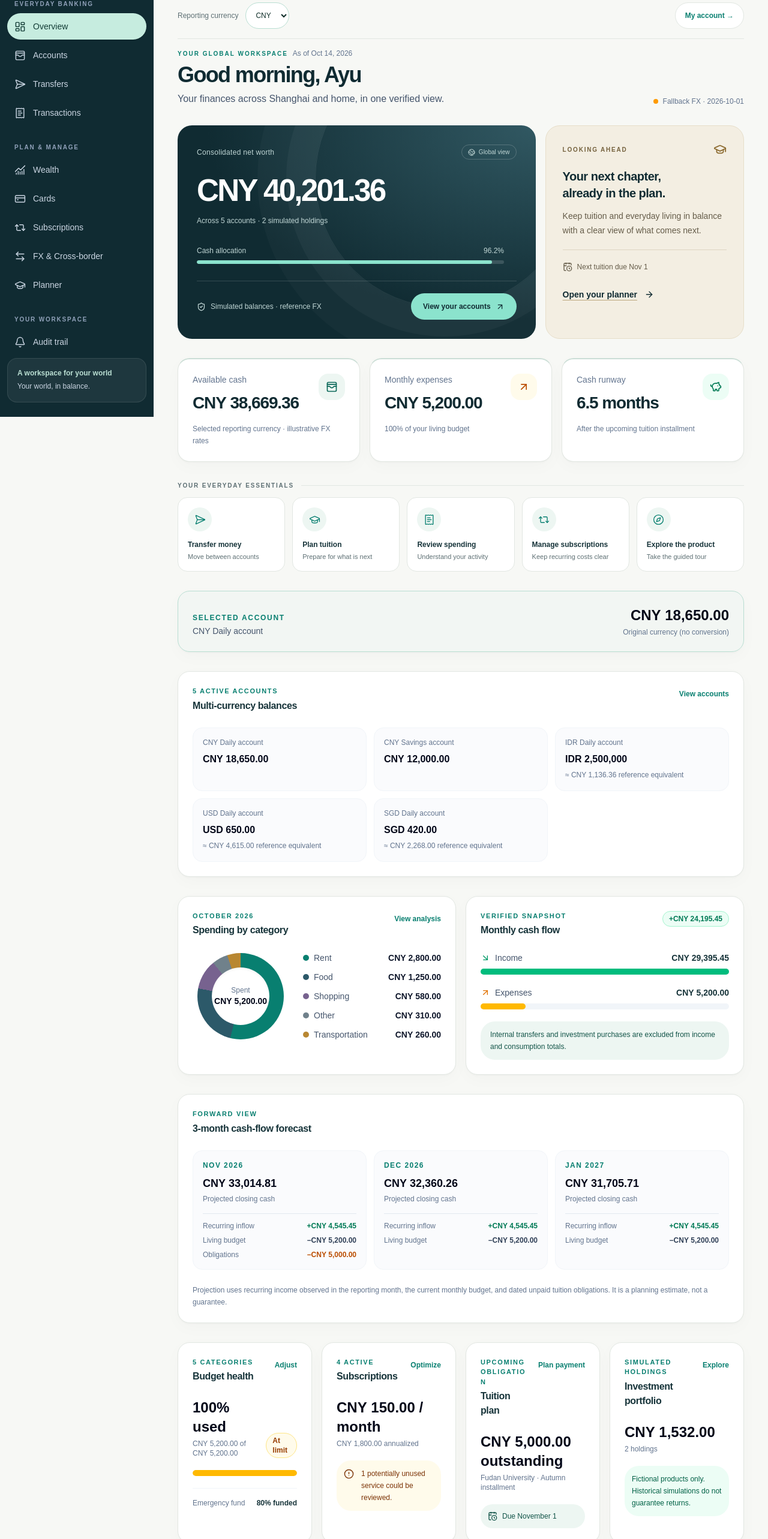
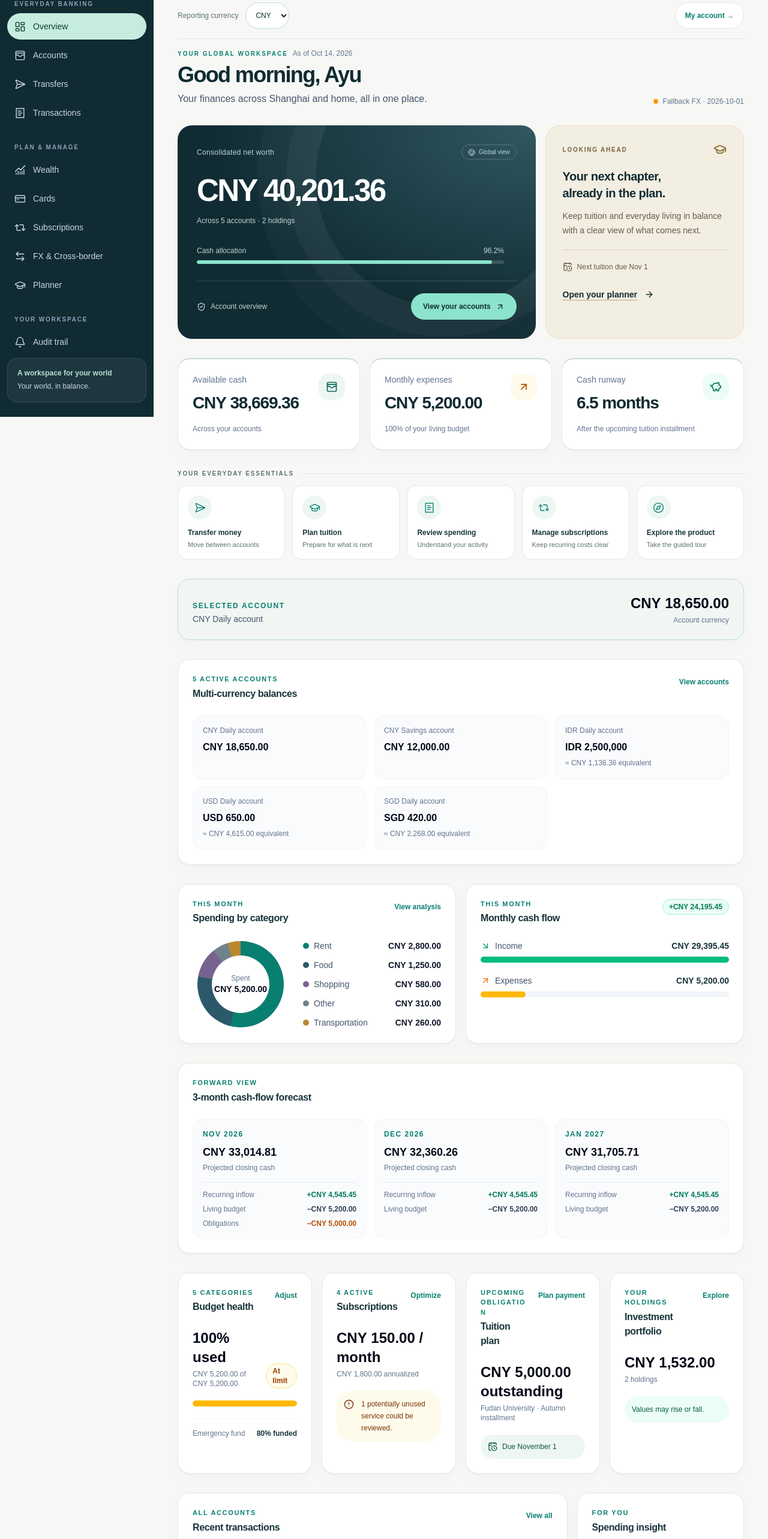
Before and after one commit to jamienatorX/fudan-global-finance-ai, a Next.js app: page /overview in a window 1280 px wide. Shown: the part 105-2671 px from the top of the page at 60% size. Built offline with nearby package versions, Linux system fonts and the light colour scheme; a web font is replaced by a local one.

Commit message:
Rebrand Fu bank and simplify customer copy

```diff
--- a/src/features/overview/overview-dashboard.tsx
+++ b/src/features/overview/overview-dashboard.tsx
@@ -31,12 +31,12 @@ function BalanceHero({ overview }: Readonly<{ overview: OverviewModel }>) {
         <div className="relative z-10">
           <div className="flex flex-wrap items-center justify-between gap-3"><p className="text-xs font-medium tracking-wide text-[var(--color-hero-muted)]">Consolidated net worth</p><span className="flex items-center gap-1.5 rounded-full border border-white/20 px-2.5 py-1 text-[10px] text-[var(--color-hero-muted)]"><Globe2 size={12} aria-hidden />Global view</span></div>
           <p className="balance-number mt-5 break-words text-[clamp(2rem,4vw,3.5rem)] font-semibold leading-tight tracking-[-0.055em] tabular-nums">{formatMoney(overview.totalNetWorth)}</p>
-          <p className="mt-2 text-xs leading-5 text-[var(--color-hero-muted)]">Across {overview.accountBalances.length} accounts · {overview.holdingsCount} simulated holdings</p>
+          <p className="mt-2 text-xs leading-5 text-[var(--color-hero-muted)]">Across {overview.accountBalances.length} accounts · {overview.holdingsCount} holdings</p>
           <div className="mt-8 max-w-lg">
             <div className="flex justify-between gap-4 text-xs text-[var(--color-hero-muted)]"><span>Cash allocation</span><span className="tabular-nums">{cashShare.toFixed(1)}%</span></div>
             <div className="mt-2 flex h-1.5 overflow-hidden rounded-full bg-white/15" aria-hidden="true"><span className="h-full rounded-full bg-[var(--color-hero-accent)]" style={{ width: `${cashShare}%` }} /></div>
           </div>
-          <div className="mt-7 flex flex-wrap items-center justify-between gap-4 border-t border-white/15 pt-5"><span className="flex items-center gap-2 text-xs text-[var(--color-hero-muted)]"><ShieldCheck size={15} aria-hidden />Simulated balances · reference FX</span><Link href="/accounts" className="inline-flex min-h-11 items-center gap-2 rounded-full bg-[var(--color-hero-accent)] px-5 text-xs font-semibold text-[var(--color-navy)] transition-colors hover:bg-white">View your accounts<ArrowUpRight size={15} aria-hidden /></Link></div>
+          <div className="mt-7 flex flex-wrap items-center justify-between gap-4 border-t border-white/15 pt-5"><span className="flex items-center gap-2 text-xs text-[var(--color-hero-muted)]"><ShieldCheck size={15} aria-hidden />Account overview</span><Link href="/accounts" className="inline-flex min-h-11 items-center gap-2 rounded-full bg-[var(--color-hero-accent)] px-5 text-xs font-semibold text-[var(--color-navy)] transition-colors hover:bg-white">View your accounts<ArrowUpRight size={15} aria-hidden /></Link></div>
         </div>
       </div>
       <div className="rounded-3xl border border-[var(--color-planning-border)] bg-[var(--color-planning-surface)] p-6 sm:p-7">
@@ -81,7 +81,7 @@ function SpendingCard({ overview }: Readonly<{ overview: OverviewModel }>) {
   }).join(', ');
   return (
     <Card className="overflow-hidden">
-      <CardHeader title="Spending by category" eyebrow="October 2026" action={<Link href="/transactions" className="text-xs font-semibold text-blue-600 hover:text-blue-700">View analysis</Link>} />
+      <CardHeader title="Spending by category" eyebrow="This month" action={<Link href="/transactions" className="text-xs font-semibold text-blue-600 hover:text-blue-700">View analysis</Link>} />
       <div className="grid gap-6 p-5 sm:grid-cols-[10rem_1fr] sm:items-center sm:p-6">
         <div role="img" aria-label={`Spending category chart. Total ${formatMoney(overview.monthlyExpenses)}`} className="relative mx-auto grid size-36 place-items-center rounded-full" style={{ background: `conic-gradient(${stops})` }}><div className="grid size-24 place-items-center rounded-full bg-white text-center shadow-inner"><div><p className="text-xs text-slate-500">Spent</p><p className="text-sm font-bold text-slate-950">{formatMoney(overview.monthlyExpenses)}</p></div></div></div>
         <ul className="space-y-3">{overview.spending.map((item) => <li key={item.category} className="flex items-center justify-between gap-3 text-sm"><span className="flex items-center gap-2 capitalize text-slate-600"><span className="size-2.5 rounded-full" style={{ backgroundColor: CATEGORY_COLORS[item.category] }} />{item.category}</span><span className="font-semibold tabular-nums text-slate-900">{formatMoney(item.amount)}</span></li>)}</ul>
@@ -96,11 +96,11 @@ function CashFlowCard({ overview }: Readonly<{ overview: OverviewModel }>) {
   const expenseWidth = max ? Math.round(Number(overview.monthlyExpenses.amountMinor) / max * 100) : 0;
   return (
     <Card>
-      <CardHeader title="Monthly cash flow" eyebrow="Verified snapshot" action={<Badge tone="positive">+{formatMoney(overview.monthlyCashFlow)}</Badge>} />
+      <CardHeader title="Monthly cash flow" eyebrow="This month" action={<Badge tone="positive">+{formatMoney(overview.monthlyCashFlow)}</Badge>} />
       <div className="space-y-5 p-5 sm:p-6">
         <div><div className="mb-2 flex justify-between text-sm"><span className="flex items-center gap-2 text-slate-600"><ArrowDownRight size={16} className="text-emerald-600" aria-hidden />Income</span><strong>{formatMoney(overview.monthlyIncome)}</strong></div><div className="h-2.5 rounded-full bg-slate-100"><div className="h-full rounded-full bg-emerald-500" style={{ width: `${incomeWidth}%` }} /></div></div>
         <div><div className="mb-2 flex justify-between text-sm"><span className="flex items-center gap-2 text-slate-600"><ArrowUpRight size={16} className="text-amber-600" aria-hidden />Expenses</span><strong>{formatMoney(overview.monthlyExpenses)}</strong></div><div className="h-2.5 rounded-full bg-slate-100"><div className="h-full rounded-full bg-amber-400" style={{ width: `${expenseWidth}%` }} /></div></div>
-        <p className="rounded-xl bg-blue-50 px-4 py-3 text-xs leading-5 text-blue-800">Internal transfers and investment purchases are excluded from income and consumption totals.</p>
+
       </div>
     </Card>
   );
@@ -126,7 +126,7 @@ function ForecastCard({ overview }: Readonly<{ overview: OverviewModel }>) {
           </div>
         ))}
       </div>
-      <p className="px-5 pb-5 text-xs leading-5 text-slate-500 sm:px-6 sm:pb-6">Projection uses recurring income observed in the reporting month, the current monthly budget, and dated unpaid tuition obligations. It is a planning estimate, not a guarantee.</p>
+
     </Card>
   );
 }
@@ -140,15 +140,15 @@ export function OverviewDashboard({ overview }: Readonly<{ overview: OverviewMod
     : null;
   return (
     <div className="space-y-6 pb-20 sm:space-y-8">
-      <header className="flex flex-col gap-4 sm:flex-row sm:items-end sm:justify-between"><div><div className="mb-2 flex flex-wrap items-center gap-2"><span className="text-[10px] font-semibold uppercase tracking-[0.2em] text-[var(--color-primary)]">Your global workspace</span><span className="text-xs text-slate-500">As of {new Date(overview.asOf).toLocaleDateString('en-US', { month: 'short', day: 'numeric', year: 'numeric', timeZone: 'UTC' })}</span></div><h1 className="text-3xl font-semibold tracking-[-0.045em] text-[var(--color-navy)] sm:text-4xl">Good morning, {overview.userName}</h1><p className="mt-2 text-sm text-slate-600 sm:text-base">Your finances across Shanghai and home, in one verified view.</p></div><div className="flex items-center gap-2 text-xs text-slate-500"><span className={`size-2 rounded-full ${overview.fxSource.source === 'live' ? 'bg-emerald-500' : 'bg-amber-500'}`} />{overview.fxSource.source === 'live' ? 'Live FX' : 'Fallback FX'} · {overview.fxSource.referenceAt.slice(0, 10)}</div></header>
+      <header className="flex flex-col gap-4 sm:flex-row sm:items-end sm:justify-between"><div><div className="mb-2 flex flex-wrap items-center gap-2"><span className="text-[10px] font-semibold uppercase tracking-[0.2em] text-[var(--color-primary)]">Your global workspace</span><span className="text-xs text-slate-500">As of {new Date(overview.asOf).toLocaleDateString('en-US', { month: 'short', day: 'numeric', year: 'numeric', timeZone: 'UTC' })}</span></div><h1 className="text-3xl font-semibold tracking-[-0.045em] text-[var(--color-navy)] sm:text-4xl">Good morning, {overview.userName}</h1><p className="mt-2 text-sm text-slate-600 sm:text-base">Your finances across Shanghai and home, all in one place.</p></div><div className="flex items-center gap-2 text-xs text-slate-500"><span className={`size-2 rounded-full ${overview.fxSource.source === 'live' ? 'bg-emerald-500' : 'bg-amber-500'}`} />{overview.fxSource.source === 'live' ? 'Live FX' : 'Fallback FX'} · {overview.fxSource.referenceAt.slice(0, 10)}</div></header>
       <BalanceHero overview={overview} />
       <section aria-label="Financial summary" className="grid gap-4 md:grid-cols-3">
-        <MetricCard label="Available cash" value={formatMoney(overview.availableCash)} detail="Selected reporting currency · illustrative FX rates" icon={<WalletCards size={20} aria-hidden />} />
+        <MetricCard label="Available cash" value={formatMoney(overview.availableCash)} detail="Across your accounts" icon={<WalletCards size={20} aria-hidden />} />
         <MetricCard label="Monthly expenses" value={formatMoney(overview.monthlyExpenses)} detail={`${usedPercent}% of your living budget`} tone={usedPercent >= 100 ? 'warning' : 'neutral'} icon={<ArrowUpRight size={20} aria-hidden />} />
         <MetricCard label="Cash runway" value={`${overview.cashRunwayMonths.toFixed(1)} months`} detail="After the upcoming tuition installment" tone="positive" icon={<PiggyBank size={20} aria-hidden />} />
       </section>
       <BankingShortcuts />
-      {overview.selectedAccount ? <Card aria-label="Selected account" className="border-blue-200 bg-blue-50/50 p-5 sm:p-6"><div className="flex flex-col gap-2 sm:flex-row sm:items-end sm:justify-between"><div><p className="text-xs font-semibold uppercase tracking-[0.14em] text-blue-600">Selected account</p><p className="mt-1 text-sm font-medium text-slate-600">{overview.selectedAccount.label}</p></div><div className="sm:text-right"><p className="text-2xl font-bold tabular-nums text-slate-950">{formatMoney(overview.selectedAccount.amount)}</p>{overview.selectedAccount.amount.currency !== overview.selectedAccount.reportingAmount.currency ? <p className="mt-1 text-xs text-slate-500">≈ {formatMoney(overview.selectedAccount.reportingAmount)} reporting value</p> : <p className="mt-1 text-xs text-slate-500">Original currency (no conversion)</p>}</div></div></Card> : null}
+      {overview.selectedAccount ? <Card aria-label="Selected account" className="border-blue-200 bg-blue-50/50 p-5 sm:p-6"><div className="flex flex-col gap-2 sm:flex-row sm:items-end sm:justify-between"><div><p className="text-xs font-semibold uppercase tracking-[0.14em] text-blue-600">Selected account</p><p className="mt-1 text-sm font-medium text-slate-600">{overview.selectedAccount.label}</p></div><div className="sm:text-right"><p className="text-2xl font-bold tabular-nums text-slate-950">{formatMoney(overview.selectedAccount.amount)}</p>{overview.selectedAccount.amount.currency !== overview.selectedAccount.reportingAmount.currency ? <p className="mt-1 text-xs text-slate-500">≈ {formatMoney(overview.selectedAccount.reportingAmount)} reporting value</p> : <p className="mt-1 text-xs text-slate-500">Account currency</p>}</div></div></Card> : null}
       <Card>
         <CardHeader title="Multi-currency balances" eyebrow={`${overview.accountBalances.length} active accounts`} action={<Link href="/accounts" className="text-xs font-semibold text-blue-600">View accounts</Link>} />
         <div className="grid gap-3 p-5 sm:grid-cols-2 sm:p-6 lg:grid-cols-3 2xl:grid-cols-5">
@@ -156,7 +156,7 @@ export function OverviewDashboard({ overview }: Readonly<{ overview: OverviewMod
             <div key={account.id} className="rounded-2xl border border-slate-100 bg-slate-50/70 p-4">
               <p className="text-xs font-medium text-slate-500">{account.label}</p>
               <p className="mt-2 text-base font-bold tabular-nums text-slate-950">{formatMoney(account.amount)}</p>
-              {account.amount.currency !== account.reportingAmount.currency ? <p className="mt-1 text-xs leading-5 text-slate-500">≈ {formatMoney(account.reportingAmount)} reference equivalent</p> : null}
+              {account.amount.currency !== account.reportingAmount.currency ? <p className="mt-1 text-xs leading-5 text-slate-500">≈ {formatMoney(account.reportingAmount)} equivalent</p> : null}
             </div>
           ))}
         </div>
@@ -167,13 +167,13 @@ export function OverviewDashboard({ overview }: Readonly<{ overview: OverviewMod
         <Card><CardHeader title="Budget health" eyebrow={`${overview.budget.categories.length} categories`} action={<Link href="/planner" className="text-xs font-semibold text-blue-600">Adjust</Link>} /><div className="p-5 sm:p-6"><div className="flex items-end justify-between"><div><p className="text-2xl font-bold text-slate-950">{usedPercent}% used</p><p className="mt-1 text-xs text-slate-500">{formatMoney(overview.budget.actual)} of {formatMoney(overview.budget.limit)}</p></div><Badge tone={usedPercent >= 100 ? 'warning' : 'positive'}>{usedPercent >= 100 ? 'At limit' : 'On track'}</Badge></div><div className="mt-5 h-2.5 overflow-hidden rounded-full bg-slate-100"><div className="h-full rounded-full bg-amber-400" style={{ width: `${Math.min(usedPercent, 100)}%` }} /></div>{overview.emergencyFund ? <div className="mt-5 border-t border-slate-100 pt-4"><div className="flex justify-between text-xs"><span className="text-slate-500">Emergency fund</span><strong>{emergencyPercent}% funded</strong></div></div> : null}</div></Card>
         <Card><CardHeader title="Subscriptions" eyebrow={`${overview.subscriptions.active.length} active`} action={<Link href="/subscriptions" className="text-xs font-semibold text-blue-600">Optimize</Link>} /><div className="p-5 sm:p-6"><p className="text-2xl font-bold text-slate-950">{formatMoney(overview.subscriptions.monthly)} / month</p><p className="mt-1 text-xs text-slate-500">{formatMoney(overview.subscriptions.annual)} annualized</p>{overview.subscriptions.unusedCount ? <div className="mt-5 flex items-start gap-3 rounded-xl bg-amber-50 p-3 text-xs leading-5 text-amber-900"><CircleAlert size={17} className="mt-0.5 shrink-0" aria-hidden />{overview.subscriptions.unusedCount} potentially unused service could be reviewed.</div> : null}</div></Card>
         <Card><CardHeader title="Tuition plan" eyebrow="Upcoming obligation" action={<Link href="/planner" className="text-xs font-semibold text-blue-600">Plan payment</Link>} /><div className="p-5 sm:p-6"><p className="text-2xl font-bold text-slate-950">{formatMoney(overview.tuition.outstanding)} outstanding</p><p className="mt-1 text-xs text-slate-500">{overview.tuition.next?.institution} · {overview.tuition.next?.installment}</p><div className="mt-5 flex items-center gap-2 rounded-xl bg-blue-50 p-3 text-xs font-medium text-blue-800"><CalendarClock size={16} aria-hidden />Due {overview.tuition.next ? new Date(overview.tuition.next.dueAt).toLocaleDateString('en-US', { month: 'long', day: 'numeric', timeZone: 'UTC' }) : '—'}</div></div></Card>
-        <Card><CardHeader title="Investment portfolio" eyebrow="Simulated holdings" action={<Link href="/wealth" className="text-xs font-semibold text-blue-600">Explore</Link>} /><div className="p-5 sm:p-6"><p className="text-2xl font-bold text-slate-950">{formatMoney(overview.investedValue)}</p><p className="mt-1 text-xs text-slate-500">{overview.holdingsCount} holdings</p><div className="mt-5 rounded-xl bg-emerald-50 p-3 text-xs leading-5 text-emerald-800">Fictional products only. Historical simulations do not guarantee returns.</div></div></Card>
+        <Card><CardHeader title="Investment portfolio" eyebrow="Your holdings" action={<Link href="/wealth" className="text-xs font-semibold text-blue-600">Explore</Link>} /><div className="p-5 sm:p-6"><p className="text-2xl font-bold text-slate-950">{formatMoney(overview.investedValue)}</p><p className="mt-1 text-xs text-slate-500">{overview.holdingsCount} holdings</p><div className="mt-5 rounded-xl bg-emerald-50 p-3 text-xs leading-5 text-emerald-800">Values may rise or fall.</div></div></Card>
       </section>
       <section className="grid gap-4 xl:grid-cols-[1.4fr_0.6fr]">
         <Card className="overflow-hidden"><CardHeader title="Recent transactions" eyebrow="All accounts" action={<Link href="/transactions" className="text-xs font-semibold text-blue-600">View all</Link>} /><div className="mt-3 divide-y divide-slate-100">{overview.recentTransactions.map((transaction) => <div key={transaction.id} data-testid="recent-transaction" className="flex items-center gap-3 px-5 py-4 sm:px-6"><span className={`grid size-9 shrink-0 place-items-center rounded-xl ${transaction.direction === 'credit' ? 'bg-emerald-50 text-emerald-700' : 'bg-slate-100 text-slate-600'}`}>{transaction.direction === 'credit' ? <ArrowDownRight size={17} aria-hidden /> : <ArrowUpRight size={17} aria-hidden />}</span><div className="min-w-0 flex-1"><p className="truncate text-sm font-semibold text-slate-900">{transaction.merchant}</p><p className="mt-0.5 text-xs capitalize text-slate-500">{transaction.category.replace('-', ' ')} · {transaction.originalCurrency}</p></div><SignedMoney amount={transaction.amount} direction={transaction.direction} /></div>)}</div></Card>
-        <div className="space-y-4"><Card><CardHeader title="Spending insight" eyebrow="From your simulated records" /><div className="p-5 sm:p-6"><div className="flex gap-3 rounded-2xl bg-blue-50 p-4 text-sm leading-6 text-blue-950"><CircleAlert size={18} className="mt-1 shrink-0 text-blue-600" aria-hidden /><p>{unusedSubscription && unusedAnnualCost ? <>{unusedSubscription.merchant} has no recorded usage. Reviewing it could save {formatMoney(unusedAnnualCost)} per year.</> : <>Your recurring commitments are currently supported by your cash runway.</>}</p></div></div></Card><Card><CardHeader title="Financial alerts" eyebrow={`${overview.alerts.length} items`} /><ul className="space-y-3 p-5 sm:p-6">{overview.alerts.slice(0, 3).map((alert) => <li key={alert} className="flex gap-3 text-sm leading-5 text-slate-700"><span className="mt-1 size-2 shrink-0 rounded-full bg-amber-500" />{alert}</li>)}</ul></Card></div>
+        <div className="space-y-4"><Card><CardHeader title="Spending insight" eyebrow="For you" /><div className="p-5 sm:p-6"><div className="flex gap-3 rounded-2xl bg-blue-50 p-4 text-sm leading-6 text-blue-950"><CircleAlert size={18} className="mt-1 shrink-0 text-blue-600" aria-hidden /><p>{unusedSubscription && unusedAnnualCost ? <>{unusedSubscription.merchant} has no recorded usage. Reviewing it could save {formatMoney(unusedAnnualCost)} per year.</> : <>Your recurring commitments are currently supported by your cash runway.</>}</p></div></div></Card><Card><CardHeader title="Financial alerts" eyebrow={`${overview.alerts.length} items`} /><ul className="space-y-3 p-5 sm:p-6">{overview.alerts.slice(0, 3).map((alert) => <li key={alert} className="flex gap-3 text-sm leading-5 text-slate-700"><span className="mt-1 size-2 shrink-0 rounded-full bg-amber-500" />{alert}</li>)}</ul></Card></div>
       </section>
-      <p className="text-center text-xs leading-5 text-slate-500">All balances, products, rates, and actions are fictional or simulated. This prototype is not a licensed financial institution.</p>
+
     </div>
   );
 }
```
